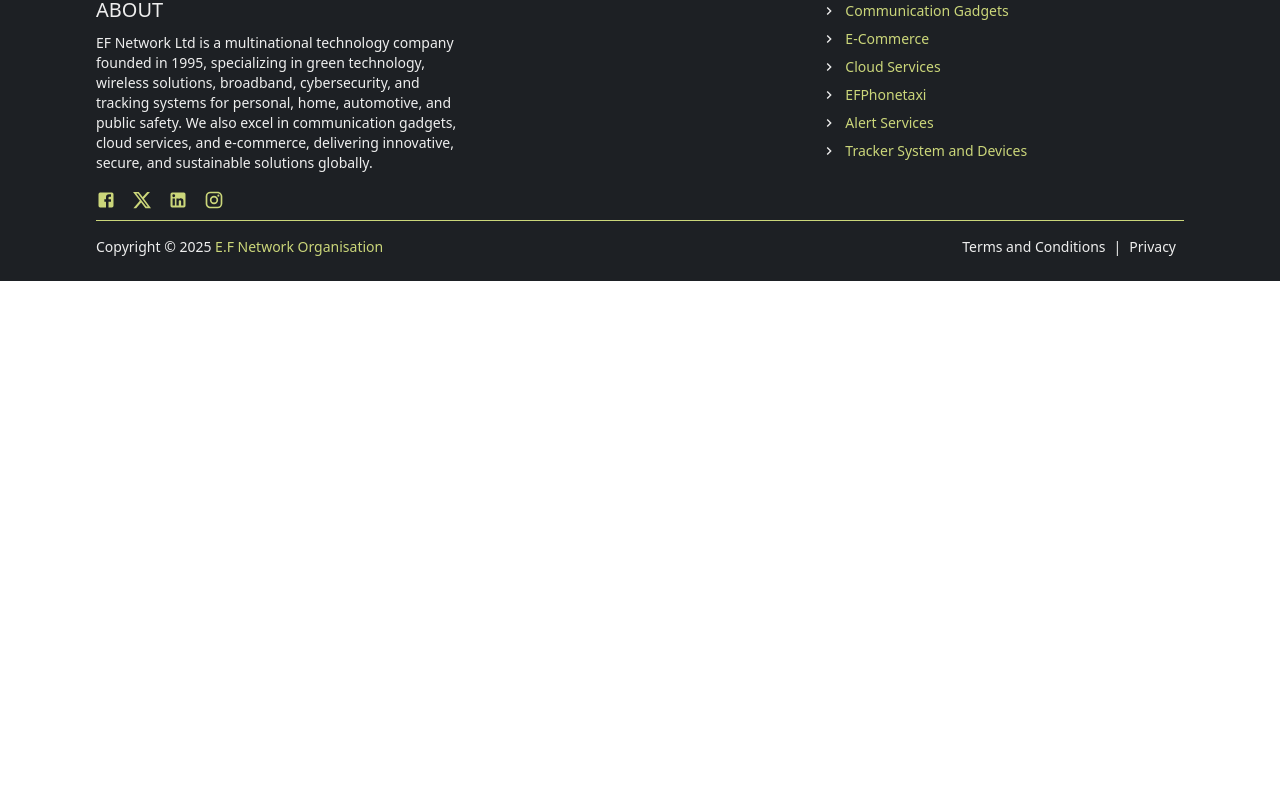
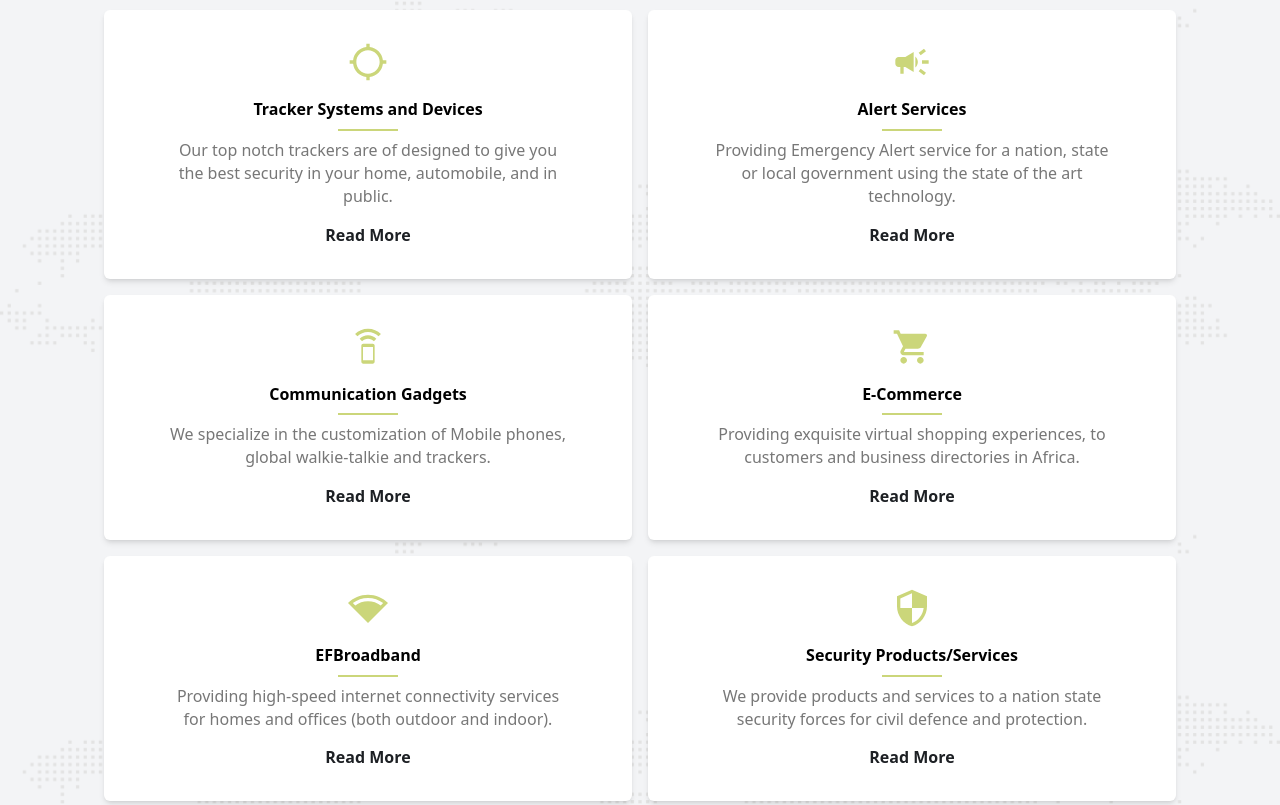
Before and after one commit to rilwanat/new-eftechnology-website, a React (Vite) app: page /products in a window 1280 px wide. Shown: the part 576-1381 px from the top of the page. Before the commit the page ends 857 px from the top, so only its background shows below. Built offline with nearby package versions, Linux system fonts and the light colour scheme.

Commit message:
update products page

```diff
--- a/src/components/ProductsPage.jsx
+++ b/src/components/ProductsPage.jsx
@@ -37,6 +37,21 @@
 import ChairmansMessage from './ChairmansMessage';
 import AboutUs from './AboutUs';
 import WorkProcess from './WorkProcess';
+
+
+import LocationSearchingIcon from '@mui/icons-material/LocationSearching';
+import CampaignIcon from '@mui/icons-material/Campaign';
+import SpeakerPhoneIcon from '@mui/icons-material/SpeakerPhone';
+import ShoppingCartIcon from '@mui/icons-material/ShoppingCart';
+import NetworkWifiIcon from '@mui/icons-material/NetworkWifi';
+import SecurityIcon from '@mui/icons-material/Security';
+
+import background from '../assets/images/background.png';
+
+
+
+
+
 
 export default function ProductsPage({
     isMobile, isMenuOpen, toggleMenu, closeMenu
@@ -84,6 +99,105 @@
             {/* <AboutUs /> */}
             {/* <WorkProcess /> */}
 
+            <div className="px-8 md:px-4 lg:px-16 xl:px-24 2xl:px-80 py-2"
+
+                    style={{
+                      backgroundImage: `url(${background})`,
+                      backgroundAttachment: 'fixed',
+                      backgroundSize: 'contain',
+                      backgroundPosition: 'center',
+                    }}
+        >
+          <div className='flex flex-col items-center justify-center mt-12 mb-2'>
+            <p className=' mb-2' style={{ color: '', fontWeight: '600', fontSize: '24px' }}>Our Products</p>
+            <div className='bg-theme mb-2' style={{ width: '80px', height: '4px' }}></div>
+          </div>
+
+
+
+
+
+
+
+
+        <div className=' flex flex-col md:flex-row items-center justify-between mt-4 '>
+          <div className='flex flex-col w-full md:w-1/2 justify-center items-center rounded-md shadow-md m-2 p-8 bg-white min-h-[200px]'>
+          <LocationSearchingIcon className="mb-4" style={{ width: '40px', height: '40px', color: '#CBD67A' }}/>
+            <div className="mb-2" style={{ fontWeight: '600', fontSize: '16px' }}>Tracker Systems and Devices</div>
+            <div className='bg-theme mb-2' style={{ width: '60px', height: '2px' }}></div>
+            <div className="px-8 text-center" style={{ fontSize: '16px', color: '#777777'   }}>
+              Our top notch trackers are of designed to give you the best security in your home, automobile, and in public.
+            </div>
+            <a href='/tracker-systems' className="mt-4 cursor-pointer text-darkTheme hover:text-theme" style={{ fontWeight: '600', fontSize: '16px' }}>Read More</a>
+          </div>
+          <div className='flex flex-col w-full md:w-1/2 justify-center items-center rounded-md shadow-md m-2 p-8 bg-white min-h-[200px]'>
+          <CampaignIcon className="mb-4" style={{ width: '40px', height: '40px', color: '#CBD67A' }}/>
+            <div className="mb-2" style={{ fontWeight: '600', fontSize: '16px' }}>Alert Services</div>
+            <div className='bg-theme mb-2' style={{ width: '60px', height: '2px' }}></div>
+            <div className="px-8 text-center" style={{ fontSize: '16px', color: '#777777'   }}>
+              Providing Emergency Alert service for a nation, state or local government using the state of the art technology.
+            </div>
+            <a href='/alert-services' className="mt-4 cursor-pointer text-darkTheme hover:text-theme" style={{ fontWeight: '600', fontSize: '16px' }}>Read More</a>
+          </div>
+
+        </div>
+
+
+        <div className=' flex flex-col md:flex-row items-center justify-between'>
+          <div className='flex flex-col w-full md:w-1/2 justify-center items-center rounded-md shadow-md m-2 p-8 bg-white min-h-[200px]'>
+          <SpeakerPhoneIcon className="mb-4" style={{ width: '40px', height: '40px', color: '#CBD67A' }}/>
+            <div className="mb-2" style={{ fontWeight: '600', fontSize: '16px' }}>Communication Gadgets</div>
+            <div className='bg-theme mb-2' style={{ width: '60px', height: '2px' }}></div>
+            <div className="px-8 text-center" style={{ fontSize: '16px', color: '#777777'   }}>
+              We specialize in the customization of Mobile phones, global walkie-talkie and trackers.
+            </div>
+            <a href='/communication-gadgets' className="mt-4 cursor-pointer text-darkTheme hover:text-theme" style={{ fontWeight: '600', fontSize: '16px' }}>Read More</a>
+          </div>
+          <div className='flex flex-col w-full md:w-1/2 justify-center items-center rounded-md shadow-md m-2 p-8 bg-white min-h-[200px]'>
+          <ShoppingCartIcon className="mb-4" style={{ width: '40px', height: '40px', color: '#CBD67A' }}/>
+            <div className="mb-2" style={{ fontWeight: '600', fontSize: '16px' }}>E-Commerce</div>
+            <div className='bg-theme mb-2' style={{ width: '60px', height: '2px' }}></div>
+            <div className="px-8 text-center" style={{ fontSize: '16px', color: '#777777'   }}>
+              Providing exquisite virtual shopping experiences, to customers and business directories in Africa.
+            </div>
+            <a href='/e-commerce' className="mt-4 cursor-pointer text-darkTheme hover:text-theme" style={{ fontWeight: '600', fontSize: '16px' }}>Read More</a>
+          </div>
+
+        </div>
+
+
+        <div className=' flex flex-col md:flex-row items-center justify-between '>
+          <div className='flex flex-col w-full md:w-1/2 justify-center items-center rounded-md shadow-md m-2 p-8 bg-white min-h-[200px]'>
+          <NetworkWifiIcon className="mb-4" style={{ width: '40px', height: '40px', color: '#CBD67A' }}/>
+            <div className="mb-2" style={{ fontWeight: '600', fontSize: '16px' }}>EFBroadband</div>
+            <div className='bg-theme mb-2' style={{ width: '60px', height: '2px' }}></div>
+            <div className="px-8 text-center" style={{ fontSize: '16px', color: '#777777'   }}>
+              Providing high-speed internet connectivity services for homes and offices (both outdoor and indoor).
+            </div>
+            <a href='/ef-broadband' className="mt-4 cursor-pointer text-darkTheme hover:text-theme" style={{ fontWeight: '600', fontSize: '16px' }}>Read More</a>
+          </div>
+          <div className='flex flex-col w-full md:w-1/2 justify-center items-center rounded-md shadow-md m-2 p-8 bg-white min-h-[200px]'>
+          <SecurityIcon className="mb-4" style={{ width: '40px', height: '40px', color: '#CBD67A' }}/>
+            <div className="mb-2" style={{ fontWeight: '600', fontSize: '16px' }}>Security Products/Services</div>
+            <div className='bg-theme mb-2' style={{ width: '60px', height: '2px' }}></div>
+            <div className="px-8 text-center" style={{ fontSize: '16px', color: '#777777'  }}>
+              We provide products and services to a nation state security forces for civil defence and protection.
+            </div>
+            <a href='/security-products' className="mt-4 cursor-pointer text-darkTheme hover:text-theme" style={{ fontWeight: '600', fontSize: '16px' }}>Read More</a>
+          </div>
+
+        </div>
+
+      </div>
+
+
+
+
+
+
+
+
+
 
           </div>
         </div>
```
